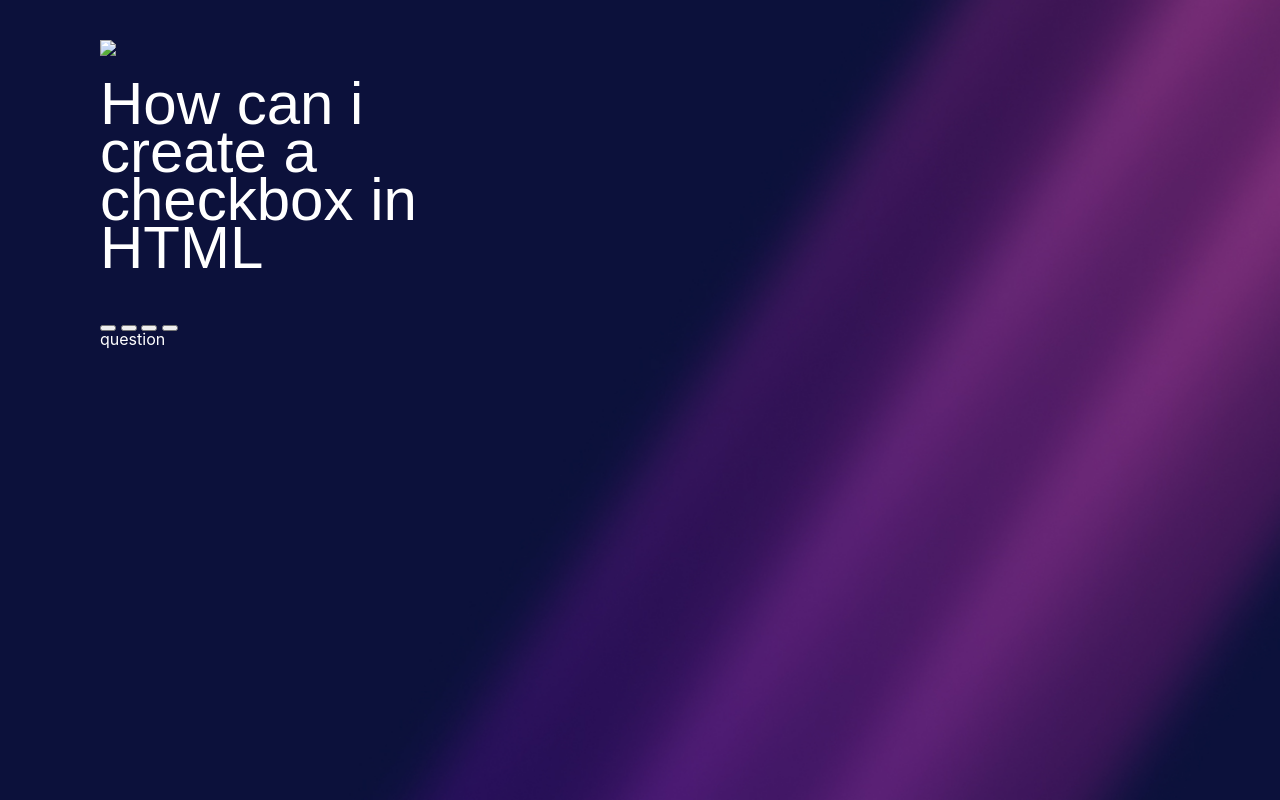
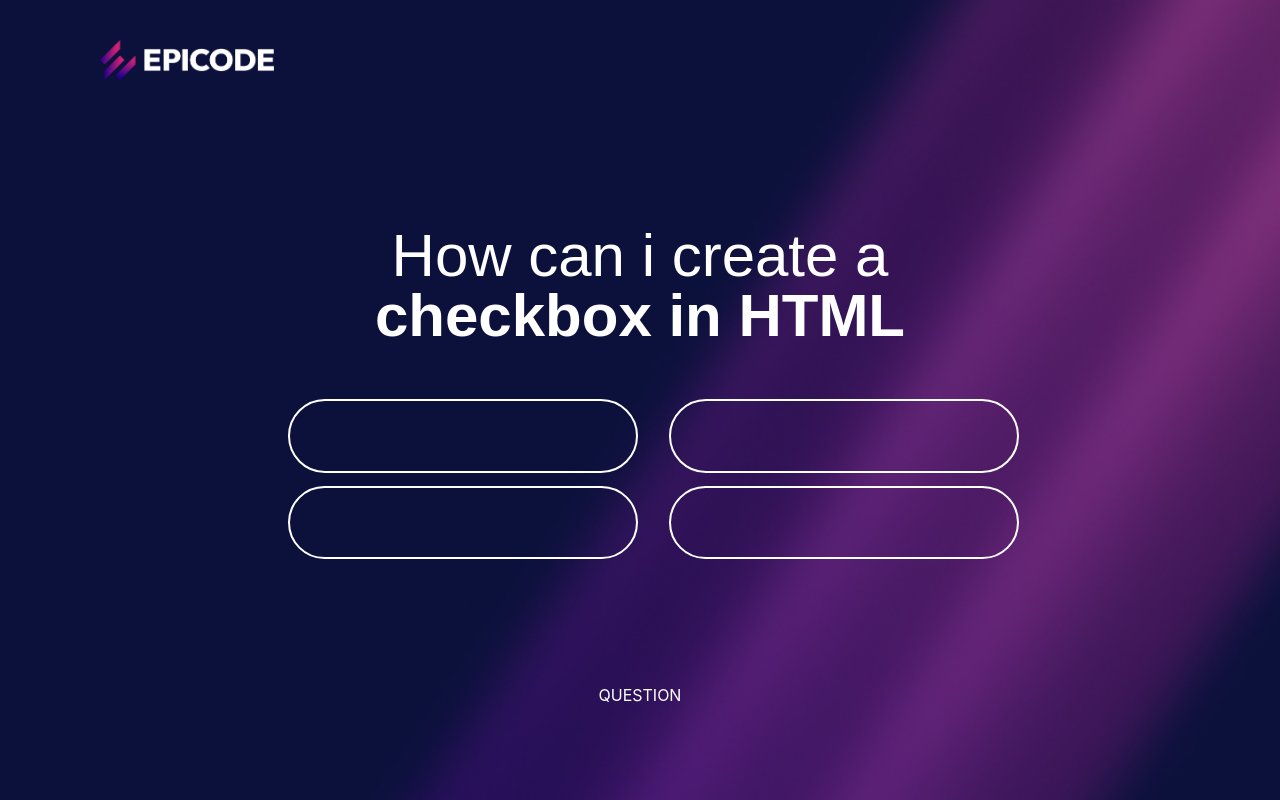
Before and after one commit to AntonSchip98/BW1-Team1, a plain HTML site: page benchmark.html in a window 1280 px wide. Drawn offline with Linux system fonts and the light colour scheme.

Commit message:
g2 benchmark finito

```diff
--- a/benchmark.html
+++ b/benchmark.html
@@ -3,25 +3,27 @@
   <head>
     <meta charset="UTF-8" />
     <meta name="viewport" content="width=device-width, initial-scale=1.0" />
-    <title>Document</title>
+    <title>Benchmark</title>
     <link rel="stylesheet" href="./css/reset.css">
-    <link rel="stylesheet" href="./css/style.css">
+    <link rel="stylesheet" href="/css/benchmark.css">
   </head>
   <body>
     <div class="container">
       <div class="header">
         <div class="logo">
-          <img src="../asset/epicode_logo.png" />
+          <img src="/assets/epicode_logo.png" />
         </div>
         <div class="countdown"></div>
       </div>
       <div class="question">
-        <h2 class="title">How can i create a  <span class="bold-title">checkbox in HTML </span></h2>
+        <h2 class="title">How can i create a <br> <span class="bold-title">checkbox in HTML </span></h2>
         <div class="risposte">
           <button class="button"></button>
           <button class="button"></button>
+        <div class="risposte-2">
           <button class="button"></button>
           <button class="button"></button>
+        </div>
         </div>
       </div>
       <div class="avanzamento">
--- /dev/null
+++ b/css/benchmark.css
@@ -0,0 +1,61 @@
+body{
+  background-image: url(../assets/bg.jpg);
+  background-size: cover;
+  font-family: 'Inter', sans-serif;
+  font-size: 16px;
+  color: #fff;
+}
+
+.container{
+  margin: 40px 100px;
+}
+
+.logo img{
+  height: 2.5em;
+  width: auto;
+}
+
+
+.question{
+  text-align: center;
+  margin-top: 9em;
+}
+
+.title{
+  font-family: 'Outfit', sans-serif;
+  font-size: 60px;
+}
+
+.bold-title{
+  font-weight: 600;
+}
+
+.risposte{
+  margin-top: 2.5em;
+}
+
+.button{
+  justify-content: center;
+  text-align: center;
+  width: 350px;
+  margin-top: 1em;
+  margin-left: 2em;
+  border: 2px solid white;
+  background-color: transparent;
+  padding-top: 2.6em;
+  padding-bottom: 2.6em;
+  border-radius: 50px;
+  cursor: pointer;
+}
+
+
+.titolo-question{
+  text-align: center;
+  margin-top: 8em;
+  text-transform: uppercase;
+}
+
+
+.button:active{
+  background: linear-gradient(180deg, #D20094, rgb(26, 26, 26) );
+}
```
